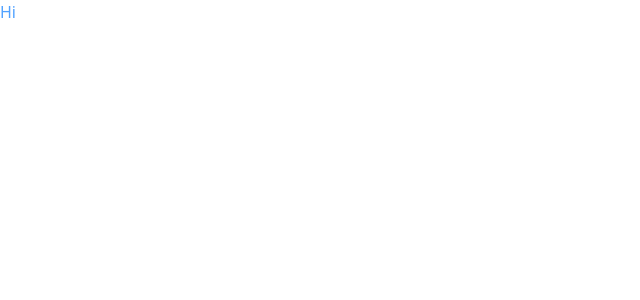
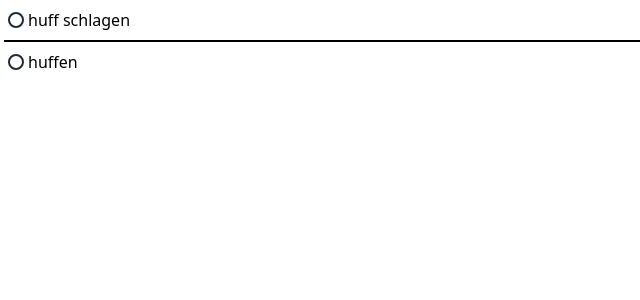
Before and after one commit to ToBinio/task-line, a Nuxt app: page / in a window 1280 px wide. Shown: the top 300 px of the page, without its empty margins (0-640 px from the left). Built offline with nearby package versions, Linux system fonts and the light colour scheme.

Commit message:
basic todo

```diff
--- /dev/null
+++ b/components/Todo.vue
@@ -0,0 +1,41 @@
+<script setup lang="ts">
+let props = defineProps<{ data: Todo }>()
+
+let checking = ref(false)
+let todoStore = useTodoStore()
+
+function onCheck() {
+    checking.value = true
+    setTimeout(() => {
+        todoStore.removeTodo(props.data.title)
+    }, 1000)
+}
+
+</script>
+
+<template>
+    <div class="p-2 flex items-center gap-1">
+        <button @click="onCheck()">
+            <span class="flex items-center justify-center h-4 w-4 border-2 border-gray-800 rounded-full">
+                <transition>
+                    <icon v-if="checking" name="material-symbols:check-rounded"/>
+                </transition>
+            </span>
+        </button>
+        <span>
+            {{ data.title }}
+        </span>
+    </div>
+</template>
+
+<style scoped>
+.v-enter-active,
+.v-leave-active {
+    transition: opacity 0.5s ease;
+}
+
+.v-enter-from,
+.v-leave-to {
+    opacity: 0;
+}
+</style>
--- a/nuxt.config.ts
+++ b/nuxt.config.ts
@@ -4,7 +4,7 @@ import tailwindcss from "@tailwindcss/vite";
 export default defineNuxtConfig({
   compatibilityDate: "2024-11-01",
   devtools: { enabled: true },
-  modules: ["@nuxt/icon"],
+  modules: ["@nuxt/icon", "@pinia/nuxt"],
   css: ["~/assets/css/main.css"],
   vite: {
     plugins: [tailwindcss()],
--- a/package.json
+++ b/package.json
@@ -16,5 +16,8 @@
     "tailwindcss": "^4.0.15",
     "vue": "^3.5.13",
     "vue-router": "^4.5.0"
+  },
+  "devDependencies": {
+    "@pinia/nuxt": "^0.10.1"
   }
 }
--- a/pages/index.vue
+++ b/pages/index.vue
@@ -1,7 +1,15 @@
-<script setup lang="ts"></script>
+<script setup lang="ts">
+let todoStore = useTodoStore()
+</script>
 
 <template>
-    <h1 class="text-blue-400">Hi</h1>
+    <div>
+        <div v-for="(todo, index) in todoStore.data" :key="todo.title">
+            <Todo :data="todo"/>
+            <div v-if="index != (todoStore.data.length - 1)" class="h-0.5 mx-1 bg-black"></div>
+        </div>
+    </div>
 </template>
 
-<style scoped></style>
+<style scoped>
+</style>
--- /dev/null
+++ b/stores/useTodoStore.ts
@@ -0,0 +1,22 @@
+import {defineStore} from "pinia";
+import type {Todo} from "~/utils/todo";
+
+export const useTodoStore = defineStore('todos', {
+    state: (): { data: Todo[] } => ({
+        data:
+            [
+                {
+                    title: "huff schlagen"
+                },
+                {
+                    title: "huffen"
+                }
+            ]
+    }),
+    actions: {
+        removeTodo(title: string) {
+            const index = this.data.findIndex(value => value.title === title);
+            this.data.splice(index, 1);
+        }
+    }
+})
--- /dev/null
+++ b/utils/todo.ts
@@ -0,0 +1 @@
+export type Todo = { title: string }
```
Also changed, not shown: 1 other file (tests, documents, lock files or other folders).
